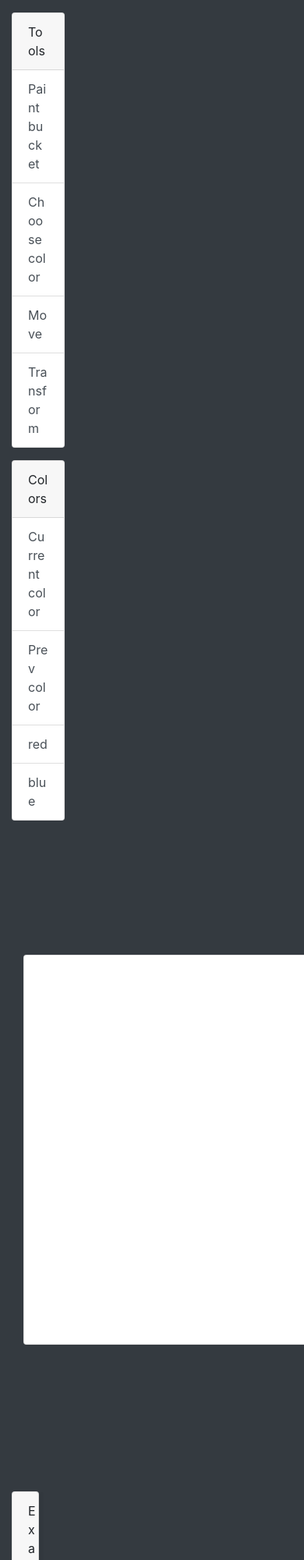
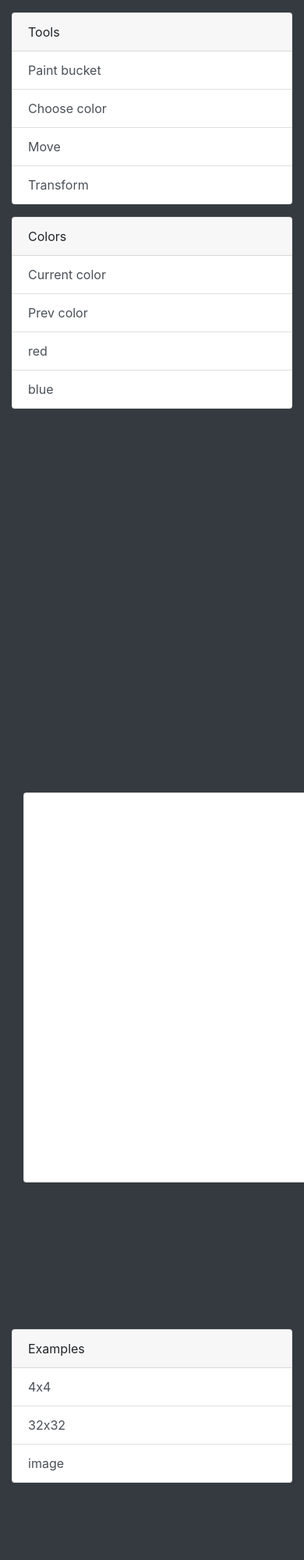
Before and after one commit to LordDetson/codejam-canvas, a plain HTML site: page codejam-canvas/index.html in a window 390 px wide. Shown: the top 2000 px of the page at 78% size. Drawn offline with nearby package versions, Linux system fonts and the light colour scheme.

Commit message:
fix: display menus on medium devices

```diff
--- a/codejam-canvas/index.html
+++ b/codejam-canvas/index.html
@@ -13,7 +13,7 @@
 <header></header>
 <main class="container-fluid bg-dark full-height">
     <article class="row full-height">
-        <section class="col-3 full-height">
+        <section class="col-md-3 full-height">
             <div id="tools" class="card mt-3">
                 <div class="card-header">
                     Tools
@@ -37,7 +37,7 @@
                 </div>
             </div>
         </section>
-        <section class="col full-height">
+        <section class="col-md full-height">
             <div class="container full-height">
                 <div class="row full-height">
                     <div class="col"></div>
@@ -50,7 +50,7 @@
                 </div>
             </div>
         </section>
-        <section class="col-2 full-height">
+        <section class="col-md-2 full-height">
             <div id="Examples" class="card mt-3">
                 <div class="card-header">
                     Examples
```
